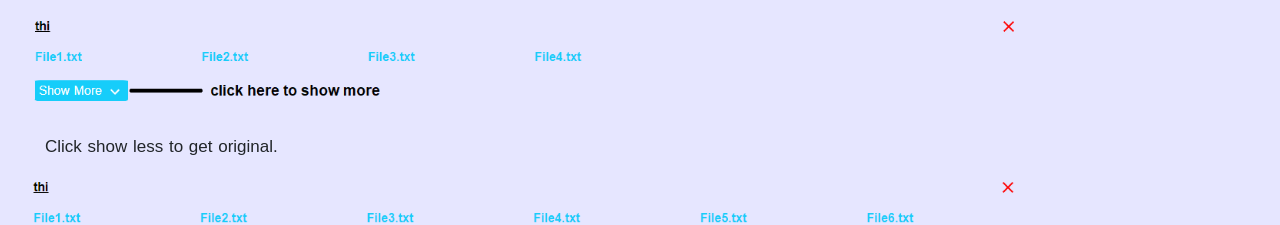
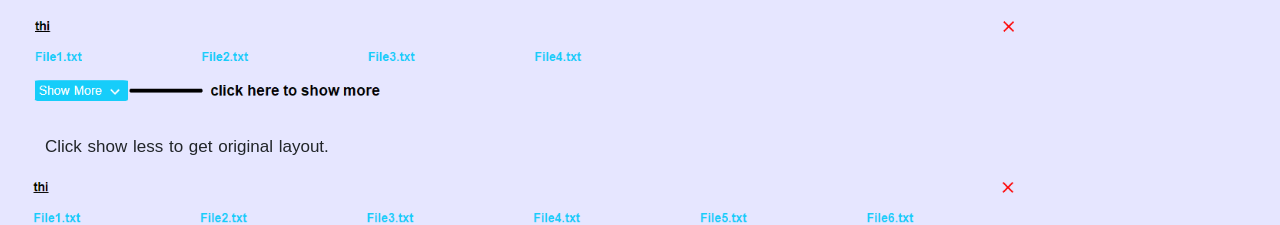
Before and after one commit to HerokuNivas/Project1-Fronted, a React (Create React App) app: page /documentation in a window 1280 px wide. Shown: the part 4200-4425 px from the top of the page. Built offline with nearby package versions, Linux system fonts and the light colour scheme.

Commit message:
Made changes

```diff
--- a/src/Errorandsuccess/versionRelease.jsx
+++ b/src/Errorandsuccess/versionRelease.jsx
@@ -11,11 +11,11 @@ export default function VersionReleases(props) {
     const features = ["You can generate inverted index file 🤗🤗.", "You can get all the files in which word is present 😎😎.", "You can navigate to the file containing the word with one click🥳🥳."]
 
   return (
-    <div style={{display: "flex", alignItems: "center", justifyContent: "center"}}>
+    <div onClick={()=>(props.setOpen(false))} style={{display: "flex", alignItems: "center", justifyContent: "center"}}>
     <Stack sx={{ width: props.open===false?"300px":"180px" }} spacing={2} >
       <Alert severity="info">
         {props.open === false && <p style={{marginLeft: "200px"}}><CloseIcon onClick={()=>(props.setOpen(true))} style={{color: "red"}}/></p>}
-        <AlertTitle><span onClick={()=>(props.setOpen(false))}>What's New <QuestionMarkIcon color="#cce5ff" fontSize="small"/></span></AlertTitle>
+        <AlertTitle><span>What's New <QuestionMarkIcon color="#cce5ff" fontSize="small"/></span></AlertTitle>
             {props.open === false && features.map((item) =>
                 <p>{item}</p>
             )}
--- a/src/documentations/searchDocumentation.jsx
+++ b/src/documentations/searchDocumentation.jsx
@@ -21,7 +21,7 @@ export default function SearchDocumenation(){
                 <p style={{marginLeft: "20px"}}>To, see the complete list of documents you can click show more option.</p>
                 <p style={{marginLeft: "20px", marginTop: "20px"}}>Click show more to get all documents.</p>
                 <div><img src={image1} width={"80%"} height={"80%"}/></div>
-                <p style={{marginLeft: "20px", marginTop: "20px"}}>Click show less to get original.</p>
+                <p style={{marginLeft: "20px", marginTop: "20px"}}>Click show less to get original layout.</p>
                 <div><img src={image2} width={"80%"} height={"80%"}/></div>
             </div>
         </div>
```
